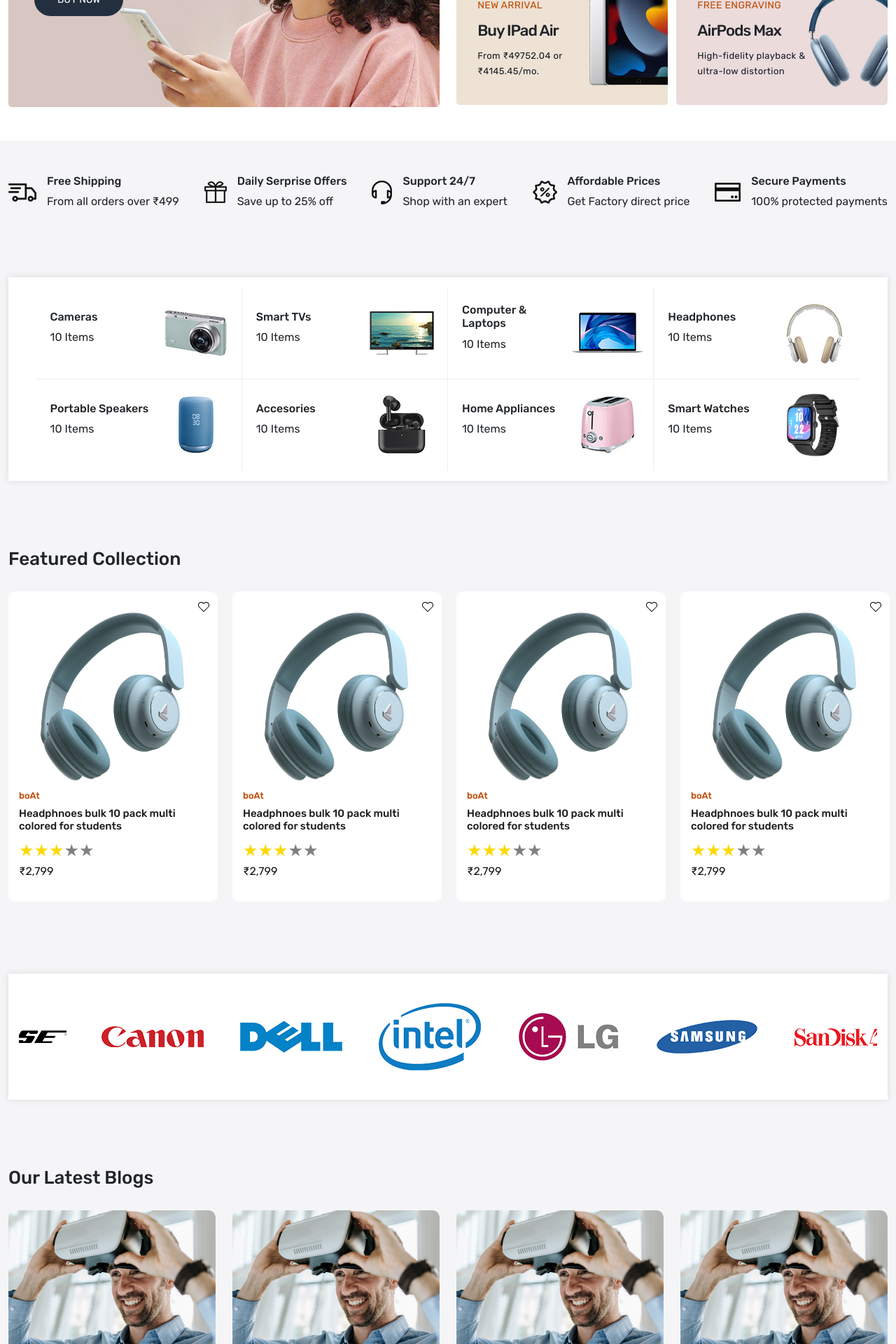
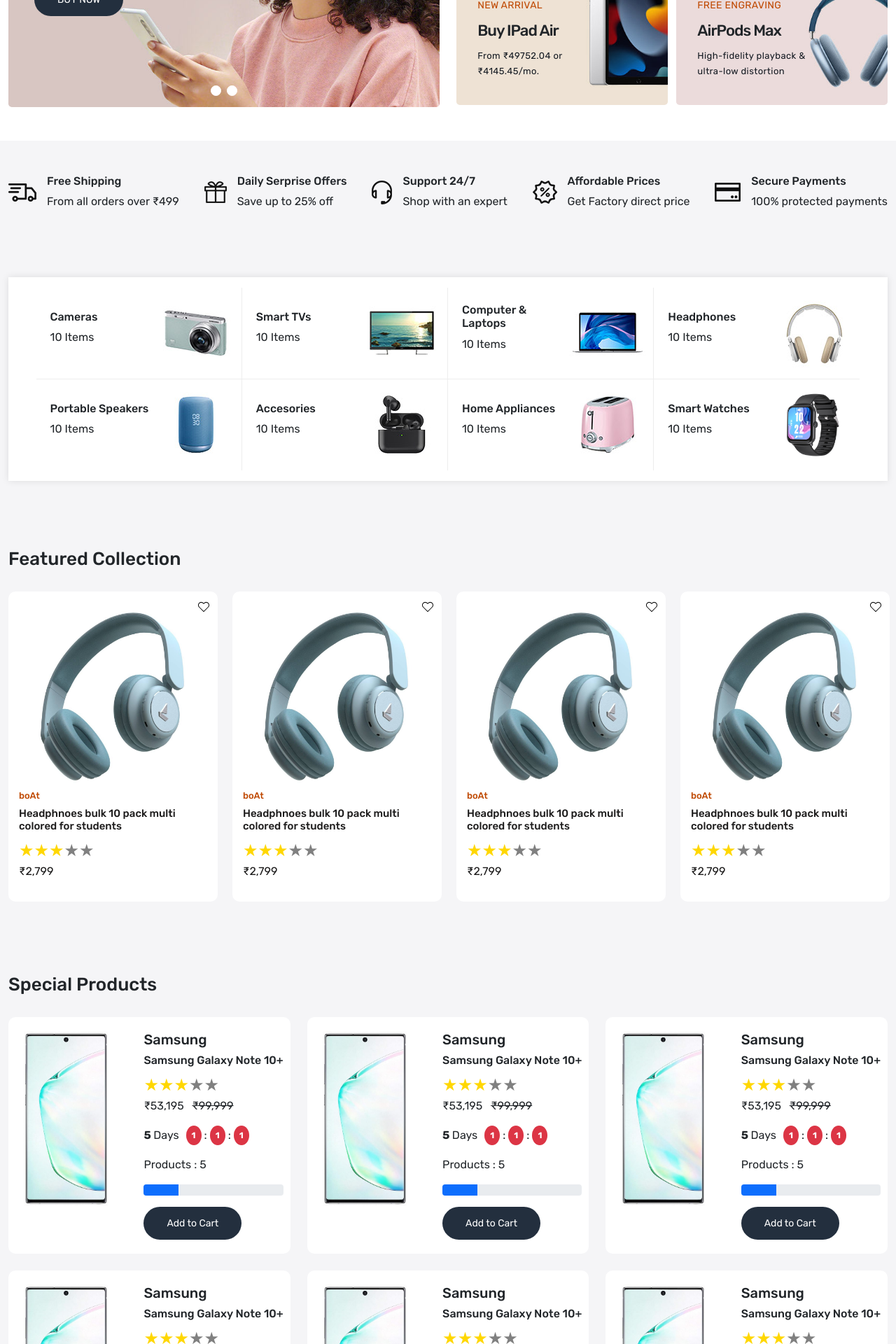
Before and after one commit to Himanshu-Bharti-Ji/frontend, a React (Vite) app: page / in a window 1280 px wide. Shown: the part 520-2440 px from the top of the page at 70% size. Built offline with nearby package versions, Linux system fonts and the light colour scheme.

Commit message:
Add Special Products Section

```diff
--- a/src/App.css
+++ b/src/App.css
@@ -192,6 +192,41 @@
   color: var(--color-131921);
 }
 
+.car-buttons button {
+  border: 1px solid white;
+  background-color: white;
+  border-radius: 50%;
+  width: 15px;
+  height: 15px;
+}
+
+.car-buttons button:hover{
+  border: 1px solid var(--color-232f3e);
+  background-color: var(--color-232f3e);
+}
+
+
+.car-buttons button:active {
+  border: 1px solid var(--color-232f3e);
+  background-color: var(--color-232f3e);
+}
+
+.car-buttons {
+  position: absolute;
+  right: 0;
+  bottom: 0;
+  left: 0;
+  z-index: 2;
+  display: flex;
+  justify-content: center;
+  padding: 0;
+  margin-right: 15%;
+  margin-bottom: 1rem;
+  margin-left: 15%;
+  list-style: none;
+}
+
+
 /*  */
 
 .small-banner-content {
@@ -279,11 +314,16 @@
   background-color: white;
   /* padding: 20px; */
   border-radius: 10px;
+  overflow: hidden;
 }
 
 .blog-card img {
   border-top-left-radius: 10px;
   border-top-right-radius: 10px;
+}
+
+.blog-card:hover  .card-image {
+  transform: scale(1.05);
 }
 
 .blog-content {
@@ -389,5 +429,24 @@
 /* Product Card End Here*/
 
 
+/* Special Product Card Start */
+
+.special-product-card {
+  background-color: white;
+  padding: 20px 10px;
+  border-radius: 10px;
+}
+
+.special-product-card img {
+  width: 120px;
+  /* padding: 0 12px; */
+  margin: 0 12px;
+
+}
+
+/* Special Product Card End Here*/
+
+
+
 /* Footer Part Start */
 /* Footer Part End Here*/
--- /dev/null
+++ b/src/components/SpecialProduct.jsx
@@ -0,0 +1,50 @@
+import React from 'react'
+import ReactStars from "react-rating-stars-component";
+import { Link } from 'react-router-dom';
+
+function SpecialProduct() {
+    return (
+        <div className='col-4 mb-4 '>
+            <div className="special-product-card">
+                <div className="d-flex justify-content-between ">
+                    <div>
+                        <img className='img-fluid ' src="images/special product/samsungphone.jpg" alt="phone" />
+                    </div>
+                    <div className="special-product-content">
+                        <h5 className="brand">Samsung</h5>
+                        <h6 className="title">Samsung Galaxy Note 10+</h6>
+                        <ReactStars
+                            count={5}
+                            size={24}
+                            value={3}
+                            edit={false}
+                            activeColor="#ffd700"
+                        />
+                        <p className="price">
+                            <span className="red-p">₹53,195</span> &nbsp; <strike>₹99,999</strike>
+                        </p>
+                        <div className="discount-till d-flex align-items-center gap-10 ">
+                            <p className='mb-0'>
+                                <b>5 </b>Days
+                            </p>
+                            <div className="d-flex gap-1 align-items-center ">
+                                <span className="badge rounded-circle p-2 bg-danger ">1</span>:
+                                <span className="badge rounded-circle p-2 bg-danger ">1</span>:
+                                <span className="badge rounded-circle p-2 bg-danger ">1</span>
+                            </div>
+                        </div>
+                        <div className="prod-count my-3 ">
+                            <p>Products : 5</p>
+                            <div className="progress">
+                                <div className="progress-bar" role="progressbar" style={{width: "25%"}} aria-valuenow="25" aria-valuemin="0" aria-valuemax="100"></div>
+                            </div>
+                        </div>
+                        <Link className='button'>Add to Cart</Link>
+                    </div>
+                </div>
+            </div>
+        </div>
+    )
+}
+
+export default SpecialProduct
--- a/src/pages/Home.jsx
+++ b/src/pages/Home.jsx
@@ -3,6 +3,7 @@
 import Marquee from "react-fast-marquee";
 import BlogCard from '../components/BlogCard';
 import ProductCard from '../components/ProductCard';
+import SpecialProduct from '../components/SpecialProduct';
 
 const Home = () => {
   return (
@@ -11,13 +12,36 @@
         <div className="container-xxl">
           <div className="row">
             <div className="col-6">
-              <div className="main-banner position-relative  ">
+
+
+
+              <div id="carouselExampleCaptions" className="main-banner position-relative carousel slide" data-bs-ride="carousel">
+
+                <div className="gap-2 car-buttons">
+                  <button type="button" data-bs-target="#carouselExampleCaptions" data-bs-slide-to="0" className="active"
+                    aria-current="true" aria-label="Slide 1"></button>
+                  <button type="button" data-bs-target="#carouselExampleCaptions" data-bs-slide-to="1"
+                    aria-label="Slide 2"></button>
+                </div>
+                <div className="carousel-inner">
+                  <div className="carousel-item active">
                     <img className='img-fluid rounded-3 ' src="images/main-banner-1.jpg" alt="Main Banner image" />
                     <div className="main-banner-content position-absolute ">
                       <h4>SUPPERCHARGED FOR PROS.</h4>
                       <h5>iPad S13+ Pro.</h5>
                       <p>From ₹82975.44 or ₹3456.89/mo.<br />for 24 mo.</p>
                       <Link className='button'>BUY NOW</Link>
+                    </div>
+                  </div>
+                  <div className="carousel-item">
+                    <img className='img-fluid rounded-3 ' src="images/main-banner.jpg" alt="Main Banner image" />
+                    <div className="main-banner-content position-absolute ">
+                      <h4>SUPPERCHARGED FOR PROS.</h4>
+                      <h5>Special Sale</h5>
+                      <p>From ₹82933.28 or ₹3455.14/mo.<br />for 24 mo.</p>
+                      <Link className='button'>BUY NOW</Link>
+                    </div>
+                  </div>
                 </div>
               </div>
             </div>
@@ -189,6 +213,24 @@
         </div>
       </section>
 
+      <section className="special-wrapper home-wrapper-2 py-5">
+        <div className="container-xxl">
+          <div className="row">
+            <div className="col-12">
+              <h3 className="section-heading">Special Products</h3>
+            </div>
+          </div>
+          <div className="row">
+            <SpecialProduct />
+            <SpecialProduct />
+            <SpecialProduct />
+            <SpecialProduct />
+            <SpecialProduct />
+            <SpecialProduct />
+          </div>
+        </div>
+      </section>
+
       <section className='marque-wrapper py-5 home-wrapper-2'>
         <div className="container-xxl">
           <div className="row">
```
Also changed, not shown: public/images/special product/samsungphone.jpg (added). Lines whose indentation alone changed are shown as unchanged.
